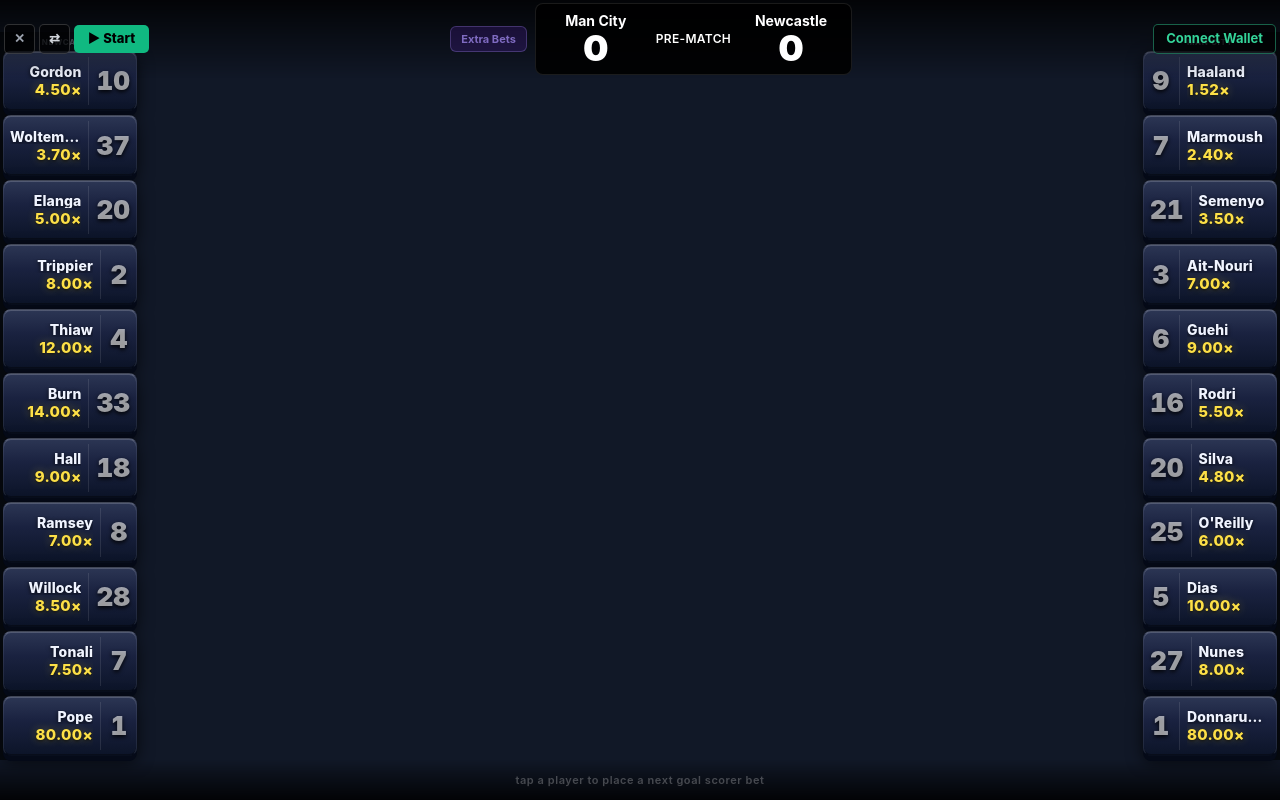
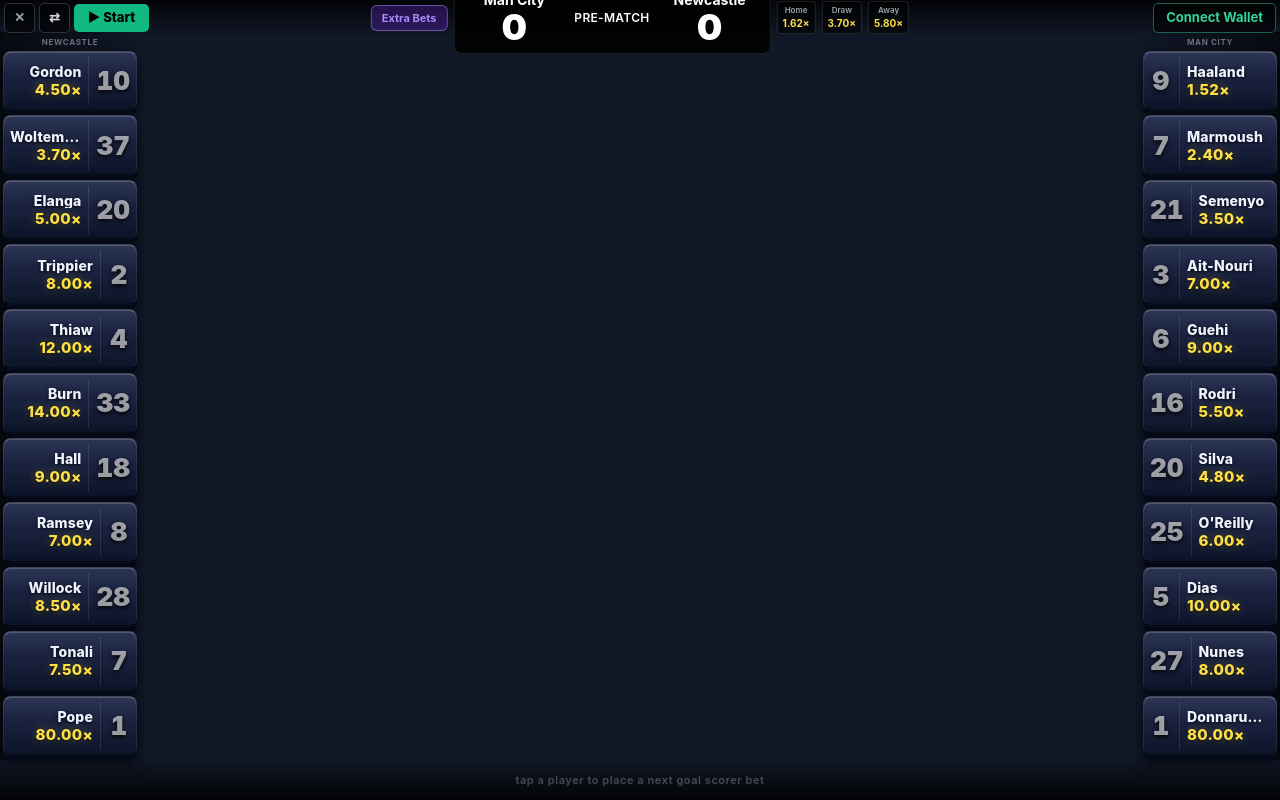
Before and after one commit to petrkrulis2022/goal-live-project, a React (Vite) app: page / in a window 1280 px wide. Built offline with nearby package versions, Linux system fonts and the light colour scheme.

Commit message:
fix: center score box on X axis (absolute), restore MW buttons, enable Extra Bets

```diff
--- a/src/components/BettingOverlay.tsx
+++ b/src/components/BettingOverlay.tsx
@@ -176,6 +176,7 @@
           alignItems: "center",
           justifyContent: "space-between",
           padding: "3px 4px",
+          // position:relative so the absolute-centred child is anchored here
           background:
             "linear-gradient(to bottom, rgba(0,0,0,0.82) 0%, rgba(0,0,0,0) 100%)",
         }}
@@ -260,30 +261,33 @@
           )}
         </div>
 
-        {/* Centre: Extra Bets button + match scoreboard */}
+        {/* Centre: truly X-axis centred via absolute positioning */}
         <div
           style={{
+            position: "absolute",
+            left: "50%",
+            transform: "translateX(-50%)",
             display: "flex",
             alignItems: "center",
-            gap: "8px",
+            gap: "6px",
             pointerEvents: "auto",
           }}
         >
-          {/* Extra Bets — placeholder for corners / cards / goals count */}
+          {/* Extra Bets button — placeholder for corners / cards / goals */}
           <button
             className="gl-interactive"
-            disabled
-            title="Extra bets — coming soon"
+            onClick={() => {}}
+            title="Extra bets — corners, cards, goals (coming soon)"
             style={{
-              background: "rgba(109,40,217,0.25)",
-              border: "1px solid rgba(167,139,250,0.4)",
+              background: "rgba(109,40,217,0.30)",
+              border: "1px solid rgba(167,139,250,0.5)",
               borderRadius: "6px",
               color: "#a78bfa",
               fontSize: "11px",
               fontWeight: 700,
               padding: "4px 10px",
-              cursor: "default",
-              opacity: 0.75,
+              cursor: "pointer",
+              whiteSpace: "nowrap",
             }}
           >
             Extra Bets
@@ -291,6 +295,56 @@
 
           {/* match scoreboard */}
           <MatchInfo match={match} />
+
+          {/* MW bet buttons — Home / Draw / Away */}
+          {!isFinished &&
+            MW_OUTCOMES.map(({ outcome, label }) => {
+              const mwBet = getMwBet(outcome);
+              return (
+                <button
+                  key={outcome}
+                  onClick={() =>
+                    wallet ? setModal({ type: "mw", outcome }) : connect()
+                  }
+                  className="gl-interactive"
+                  style={{
+                    background: mwBet
+                      ? "rgba(6,78,59,0.7)"
+                      : "rgba(0,0,0,0.6)",
+                    border: `1px solid ${
+                      mwBet
+                        ? "rgba(52,211,153,0.5)"
+                        : "rgba(255,255,255,0.12)"
+                    }`,
+                    borderRadius: "4px",
+                    cursor: "pointer",
+                    display: "flex",
+                    flexDirection: "column",
+                    alignItems: "center",
+                    padding: "2px 5px",
+                  }}
+                >
+                  <span
+                    style={{
+                      color: "#9ca3af",
+                      fontSize: "8px",
+                      fontWeight: 600,
+                    }}
+                  >
+                    {label}
+                  </span>
+                  <span
+                    style={{
+                      color: "#fde047",
+                      fontSize: "10px",
+                      fontWeight: 700,
+                    }}
+                  >
+                    {mwOdds[outcome].toFixed(2)}×
+                  </span>
+                </button>
+              );
+            })}
         </div>
 
         {/* Right: balance only — one clean line */}
```
Also changed, not shown: dist-content/content-script.js, 6 other files (tests, documents, lock files or other folders).
